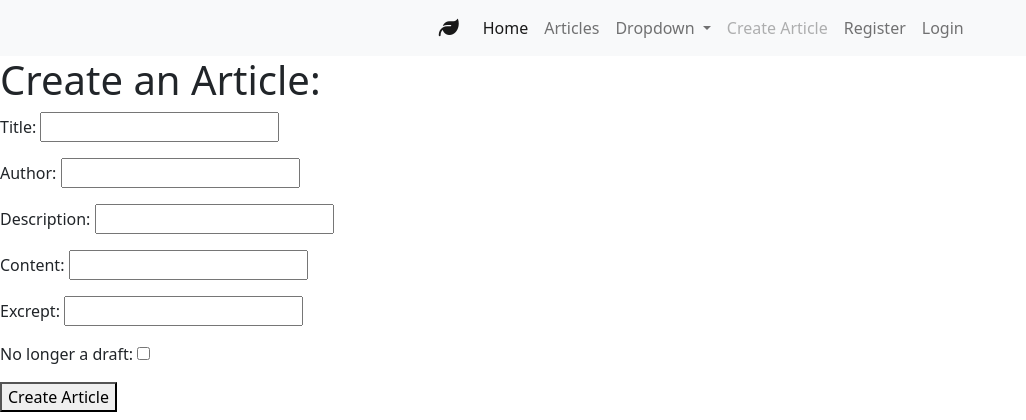
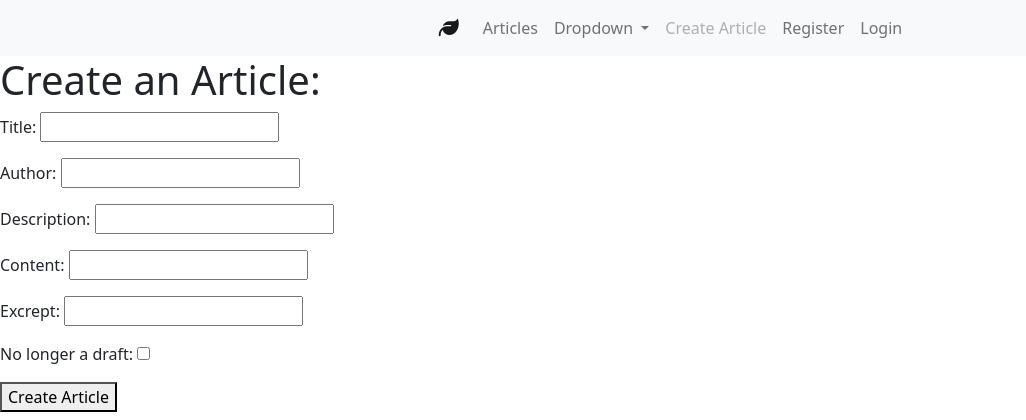
Before and after one commit to LucaNoah/natural-healing-wiki, a Django app: page /create_new_article in a window 1280 px wide. Shown: the top 420 px of the page, without its empty margins (0-1026 px from the left). Run offline with Django 3.2, Linux system fonts and the light colour scheme; some libraries are stand-ins or nearby versions.

Commit message:
In templates DIR create article_list.html copy everything from index.html into it, in index.html remove content with a testwise h1 title, in base.html link nav element to url pattern, in urls.py register home_view & change link from the ArticleList view url, in views.py create home_view function to render index.html & let the ArticleList view render article_list.html

```diff
--- a/templates/base.html
+++ b/templates/base.html
@@ -13,7 +13,7 @@
   <header>
     <nav class="navbar navbar-expand-lg bg-light">
       <div class="container-fluid offset-4">
-        <a class="navbar-brand" href="#">
+        <a class="navbar-brand" href="/">
           <i class="fa-solid fa-leaf"></i>
         </a>
         <button class="navbar-toggler" type="button" data-bs-toggle="collapse" data-bs-target="#navbarSupportedContent"
@@ -23,10 +23,7 @@
         <div class="collapse navbar-collapse" id="navbarSupportedContent">
           <ul class="navbar-nav me-auto mb-2 mb-lg-0">
             <li class="nav-item">
-              <a class="nav-link active" aria-current="page" href="#">Home</a>
-            </li>
-            <li class="nav-item">
-              <a class="nav-link" href="#">Articles</a>
+              <a class="nav-link" href="/articles_list">Articles</a>
             </li>
             <li class="nav-item dropdown">
               <a class="nav-link dropdown-toggle" href="#" role="button" data-bs-toggle="dropdown"
--- a/wiki/urls.py
+++ b/wiki/urls.py
@@ -1,9 +1,10 @@
 from . import views
-from wiki.views import create_article
+from wiki.views import create_article, home_view
 from django.urls import path
 
 urlpatterns = [
-    path('', views.ArticleList.as_view(), name='home'),
+    path('', home_view, name='home'),
+    path('articles_list', views.ArticleList.as_view(), name='all_articles'),
     path('<slug:slug>/', views.ArticleDetail.as_view(), name='article_detail'),
     path('create_new_article', create_article, name='add_article'),
 ]
--- a/wiki/views.py
+++ b/wiki/views.py
@@ -6,7 +6,7 @@ from .models import Article
 class ArticleList(generic.ListView):
   model = Article
   queryset = Article.objects.filter(status=1, approved=True).order_by('-created_date')
-  template_name = 'index.html'
+  template_name = 'article_list.html'
   paginate_by = 8
 
 
@@ -40,3 +40,7 @@ def create_article(request):
 
         return redirect('home')
     return render(request, 'create_article.html')
+
+
+def home_view(request):
+    return render(request, 'index.html')
```
Also changed, not shown: templates/article_list.html (added, +18 -0 lines), templates/index.html (+1 -12 lines).
